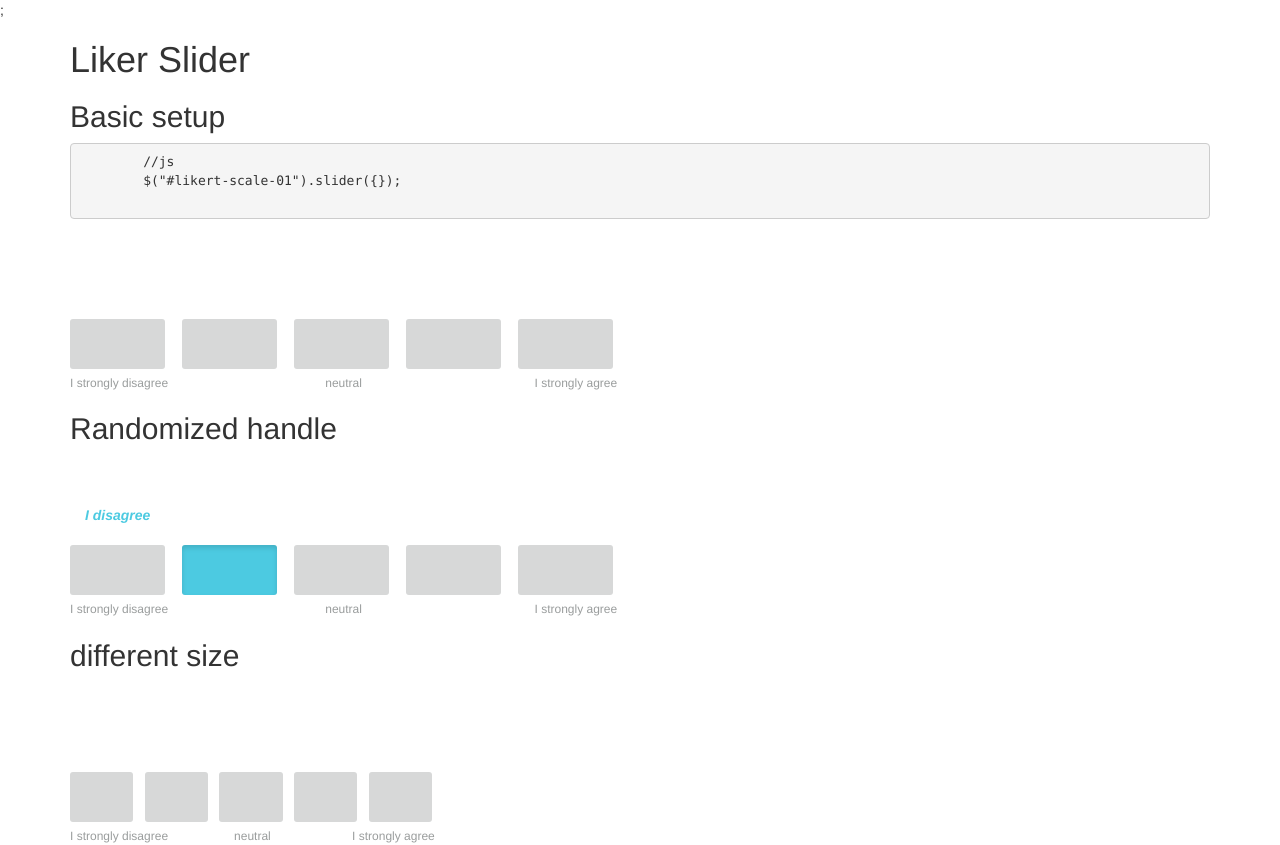
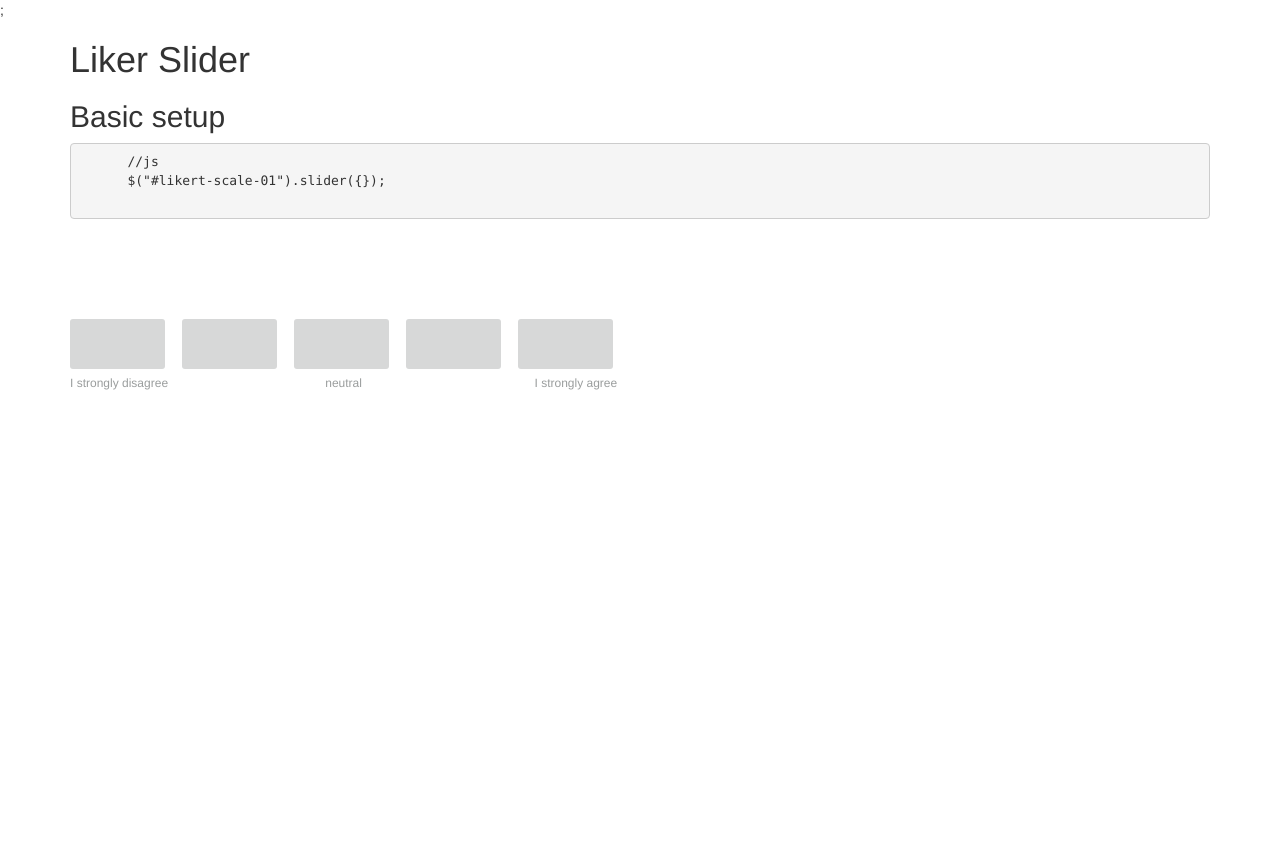
Before and after one commit to mgarciat1090/likert_slider, a website: page app/index.html in a window 1280 px wide. After the commit the page ends 800 px from the top, so only its background shows below. Drawn offline with nearby package versions, Linux system fonts and the light colour scheme.

Commit message:
alignment of text to left

```diff
--- a/app/index.html
+++ b/app/index.html
@@ -48,46 +48,6 @@
       </div>
     </div>
 
-
-    <div class="clearfix"></div>
-
-    <h2>Randomized handle</h2>
-    <div class="control likert-scale col-sm-6" id="likert-scale-02">
-      <p class="selection-tag"></p>
-      <div class="range-buttons row">
-        <button type="button" class="btn btn-default col-xs-2"></button>
-        <button type="button" class="btn btn-default col-xs-2"></button>
-        <button type="button" class="btn btn-default col-xs-2"></button>
-        <button type="button" class="btn btn-default col-xs-2"></button>
-        <button type="button" class="btn btn-default col-xs-2"></button>
-      </div>
-      <div class="scale-tags row">
-        <span class="col-xs-4 disagree">I strongly disagree</span>
-        <span class="col-xs-4 neutral">neutral</span>
-        <span class="col-xs-4 agree">I strongly agree</span>
-      </div>
-    </div>
-
-    <div class="clearfix"></div>
-
-    <h2>different size</h2>
-
-    <div class="control likert-scale col-sm-4" id="likert-scale-03">
-      <p class="selection-tag"></p>
-      <div class="range-buttons row">
-        <button type="button" class="btn btn-default col-xs-2"></button>
-        <button type="button" class="btn btn-default col-xs-2"></button>
-        <button type="button" class="btn btn-default col-xs-2"></button>
-        <button type="button" class="btn btn-default col-xs-2"></button>
-        <button type="button" class="btn btn-default col-xs-2"></button>
-      </div>
-      <div class="scale-tags row">
-        <span class="col-xs-4 disagree">I strongly disagree</span>
-        <span class="col-xs-4 neutral">neutral</span>
-        <span class="col-xs-4 agree">I strongly agree</span>
-      </div>
-    </div>
-
   </div>
 
 
--- a/app/styles/main.less
+++ b/app/styles/main.less
@@ -44,6 +44,7 @@
             padding: 0 0 10px 0;
             min-height: 30px;
             display: block;
+            margin-left: -15px;
 
         &.highlight{
             color: @slider-btn-active;
```
Also changed, not shown: app/styles/main.css. Lines whose indentation alone changed are shown as unchanged.
